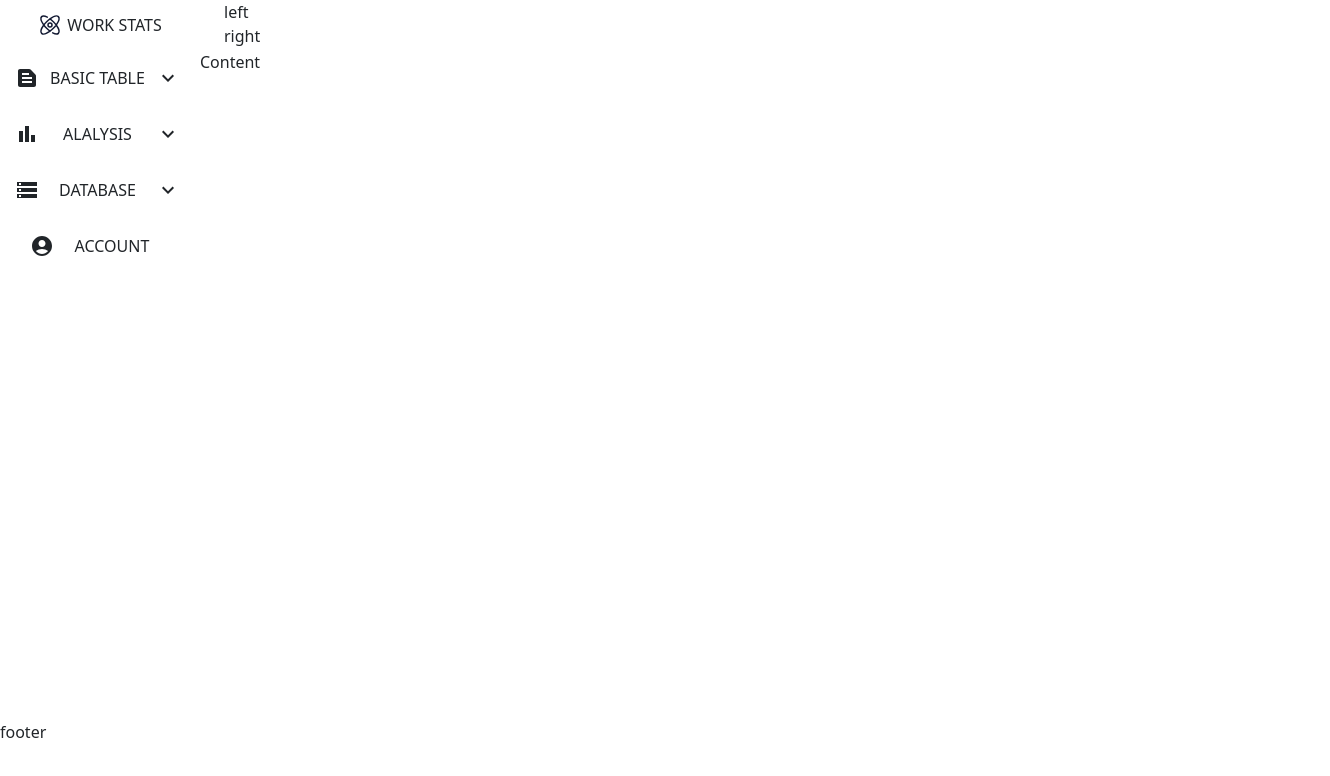
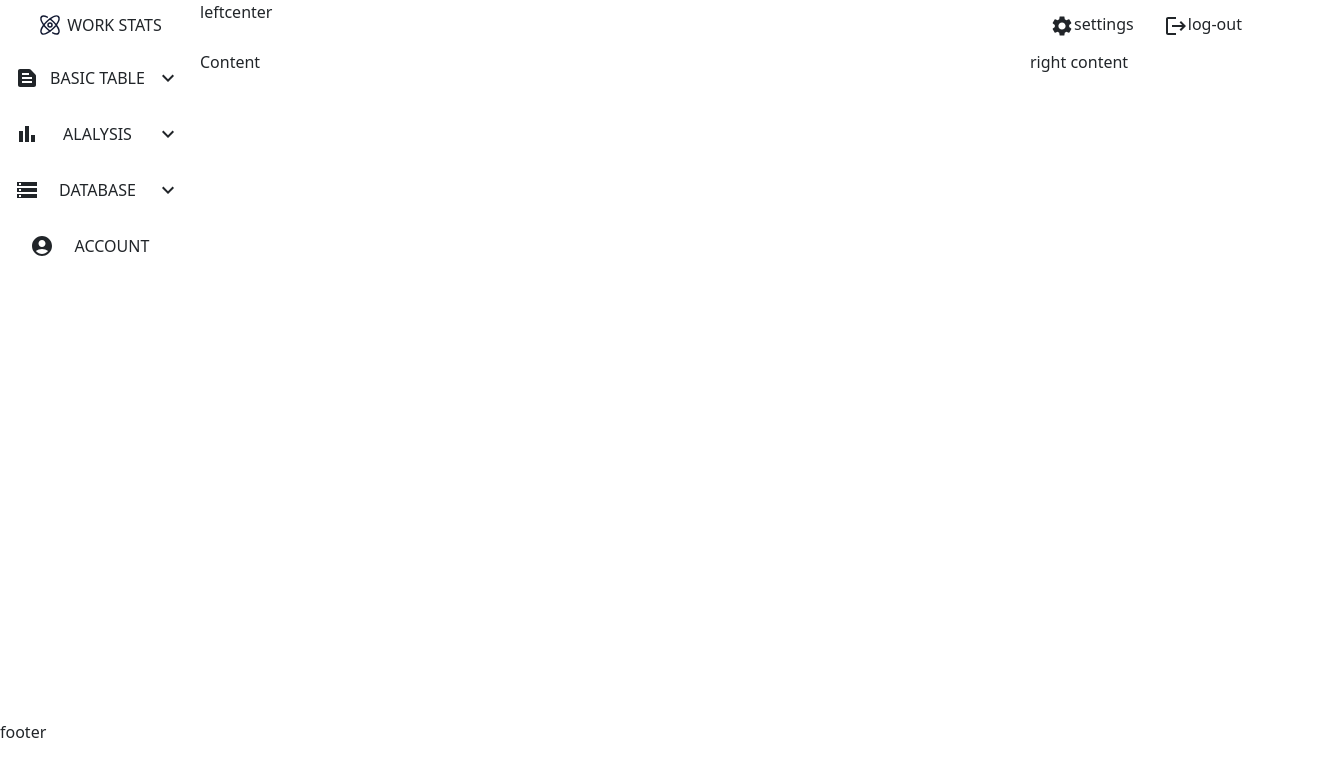
Before and after one commit to Baboomba/data-warehouse, a React (Create React App) app: page / in a window 1280 px wide. Shown: the top 776 px of the page, 1330 px wide, since content can reach past the window. Built offline with nearby package versions, Linux system fonts and the light colour scheme; sample sign-in values are in the browser's storage.

Commit message:
altered the layout, and add a right column

```diff
--- a/src/component/header/Header.css
+++ b/src/component/header/Header.css
@@ -0,0 +1,36 @@
+.header-container {
+    display: flex;
+    width: 100%;
+    height: 50px;
+    padding: 0;
+    position: sticky;
+}
+
+.right-header {
+    display: flex;
+    width: 300px;
+    height: 100%;
+    align-items: center;
+    justify-content: left;
+}
+
+.settings-btn, .logout-btn {
+    margin-left: 10px;
+    padding: 10px;
+    border-radius: 15px;
+    transition: background-color 0.4s ease-out;
+}
+
+.settings-btn:hover, .logout-btn:hover {
+    color: rgb(73, 73, 73);
+    cursor: pointer;
+    background-color: rgba(209, 209, 209, 0.3);
+}
+
+.settings-btn:active, .logout-btn:active {
+    color: rgb(190, 190, 190);
+}
+
+.logout-btn {
+    margin-left: 10px;
+}
--- a/src/component/header/Header.jsx
+++ b/src/component/header/Header.jsx
@@ -1,18 +1,31 @@
-import { Col, Container } from 'react-bootstrap';
 import './Header.css';
+import SettingsIcon from '@mui/icons-material/Settings';
+import LogoutIcon from '@mui/icons-material/Logout';
+import { Button } from 'react-bootstrap';
 
 
-
-
-const Header = () => {
+const CenterHeader = () => {
     return (
         <div className='header-container'>
-            <Container fluid>
-                <Col className='header-leftside'>left</Col>
-                <Col className='header-rightside'>right</Col>
-            </Container>
+            <div className='header-left'>left</div>
+            <div className='header-center'>center</div>
         </div>
     );
 };
 
-export { Header };
+const RightHeader = () => {
+    return (
+        <div className='right-header'>
+            <label className='settings-btn'>
+                <SettingsIcon />
+                settings
+            </label>
+            <label className='logout-btn'>
+                <LogoutIcon />
+                log-out
+            </label>
+        </div>
+    );
+}
+
+export { CenterHeader, RightHeader };
--- a/src/component/sideMenu/SideMenu.css
+++ b/src/component/sideMenu/SideMenu.css
@@ -1,7 +1,7 @@
 .side-menu-bg {
     width: 200px;
     height: 90vh;
-    position: fixed;
+    position: sticky;
 }
 
 .main-menu-list {
--- a/src/page/home/Home.css
+++ b/src/page/home/Home.css
@@ -4,22 +4,36 @@
 }
 
 /* main layout */
+.main-body {
+    display: flex;
+}
+
 .main-grid-left {
     height: 90vh;
     width: 200px;
     padding: 0;
 }
 
-.main-grid-right {
+.main-grid-center {
     height: 90vh;
+    width: 1100px;
 }
 
-.main-grid-header {
+.main-center-header {
     height: 50px;
 }
 
-.main-grid-content {
+.main-center-content {
     height: calc(100% - 50px);
+}
+
+.main-grid-right {
+    height: 90vh;
+    width: 250px;
+}
+
+.main-right-header {
+    height: 50px;
 }
 
 .main-grid-footer {
--- a/src/page/home/Home.jsx
+++ b/src/page/home/Home.jsx
@@ -5,7 +5,7 @@ import SideMenu from "../../component/sideMenu/SideMenu";
 import { RegisterForm } from "../register/Register";
 import { useNavigate } from "react-router-dom";
 import { useEffect } from "react";
-import { Header } from "../../component/header/Header";
+import { CenterHeader, RightHeader } from "../../component/header/Header";
 
 
 const Main = () => {
@@ -20,25 +20,51 @@ const Main = () => {
 
     useEffect(() => {
         checkLogin();
-    }, [])
+    })
 
     return (
         <div>
-            <Container fluid>
+            <div className="main-body">
+                <div className="main-grid-left">
+                    <SideMenu />
+                </div>
+                <div className="main-grid-center">
+                    <div className="main-center-header">
+                        <CenterHeader />
+                    </div>
+                    <div className="main-center-content">Content
+                    </div>
+                </div>
+                <div className="main-grid-right">
+                    <div className="main-right-header">
+                        <RightHeader />
+                    </div>
+                    <div className="main-right-content">
+                        right content
+                    </div>
+                </div>
+            </div>
+            <div className="main-grid-footer">footer</div>
+
+            {/* <Container fluid>
                 <Row>
-                    <Col xxl={2} className="main-grid-left">
+                    <Col md={2} className="main-grid-left">
                         <SideMenu />
                     </Col>
-                    <Col className="main-grid-right">
-                        <Row className="main-grid-header">
+                    <Col md={8} className="main-grid-center">
+                        <Row className="main-center-header">
                             <Header />
                         </Row>
-                        <Row className="main-grid-content">Content
+                        <Row className="main-center-content">Content
                         </Row>
+                    </Col>
+                    <Col md={2} className="main-grid-right">
+                        <Row className="main-right-header">right</Row>
+                        <Row className="main-right-content">right content</Row>
                     </Col>
                 </Row>
                 <Row className="main-grid-footer">footer</Row>
-            </Container>
+            </Container> */}
         </div>
     );
 };
```
